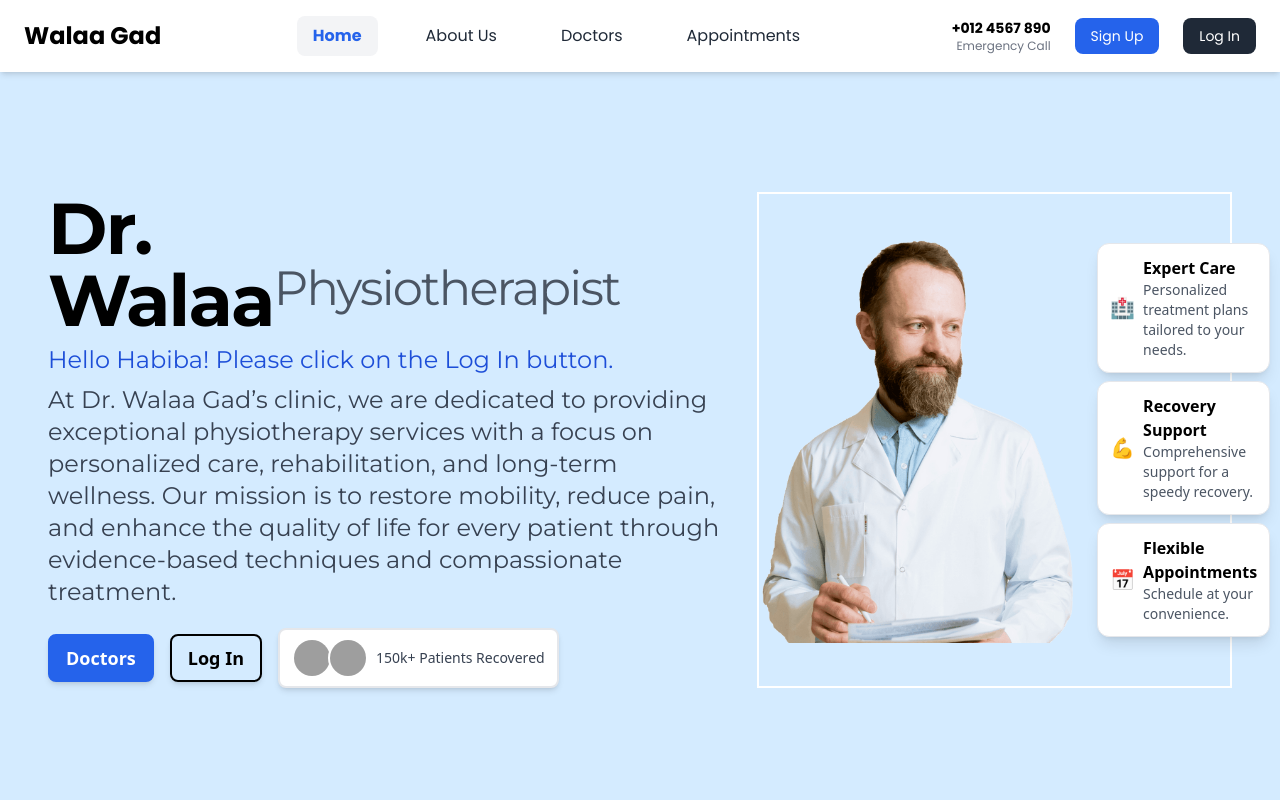
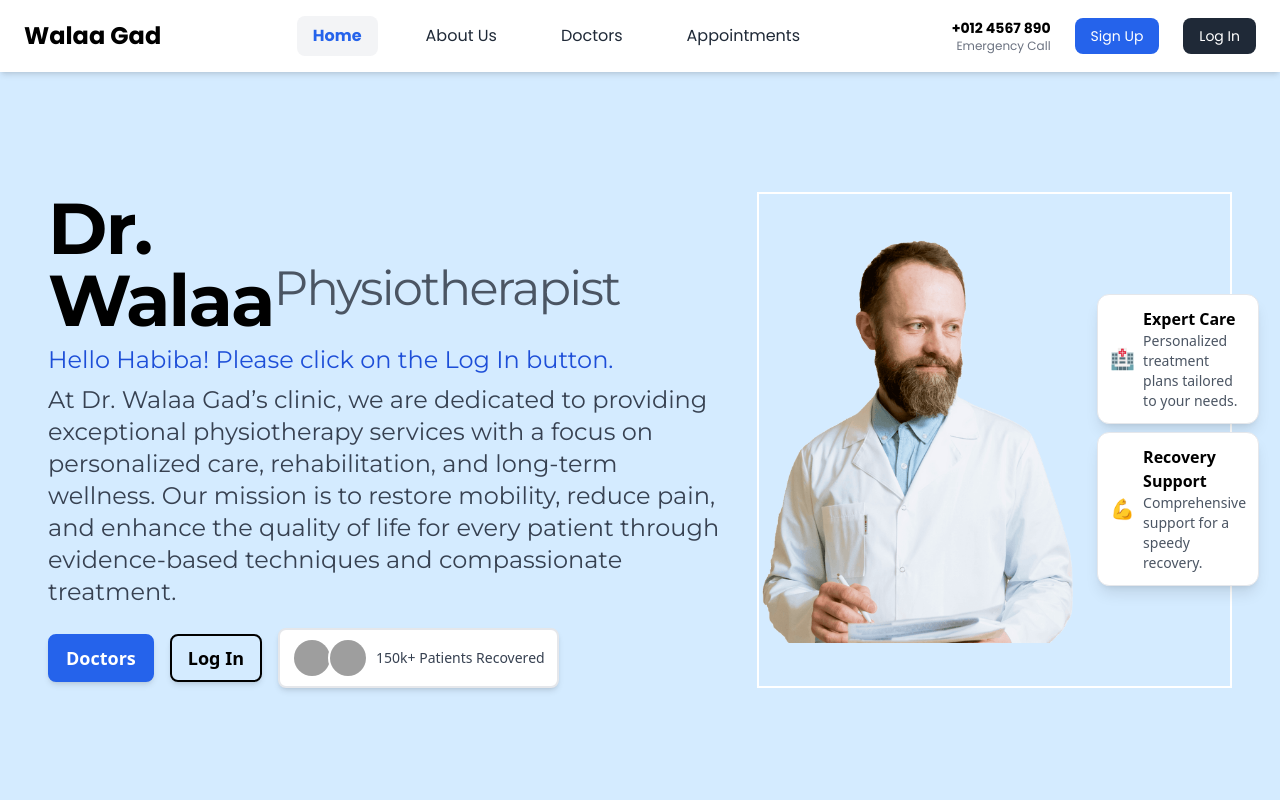
Before and after one commit to ahmed-codics/walaa, a React (Vite) app: page / in a window 1280 px wide. Shown: the top 800 px of the page. Built offline with nearby package versions, Linux system fonts and the light colour scheme; no server answers; grey boxes are pictures that could not be loaded.

Commit message:
Update Header.jsx

```diff
--- a/src/components/Header.jsx
+++ b/src/components/Header.jsx
@@ -85,11 +85,7 @@ const Header = () => {
               title="Recovery Support"
               text="Comprehensive support for a speedy recovery."
             />
-            <Card
-              icon="📅"
-              title="Flexible Appointments"
-              text="Schedule at your convenience."
-            />
+
           </div>
         </div>
       </div>
```
